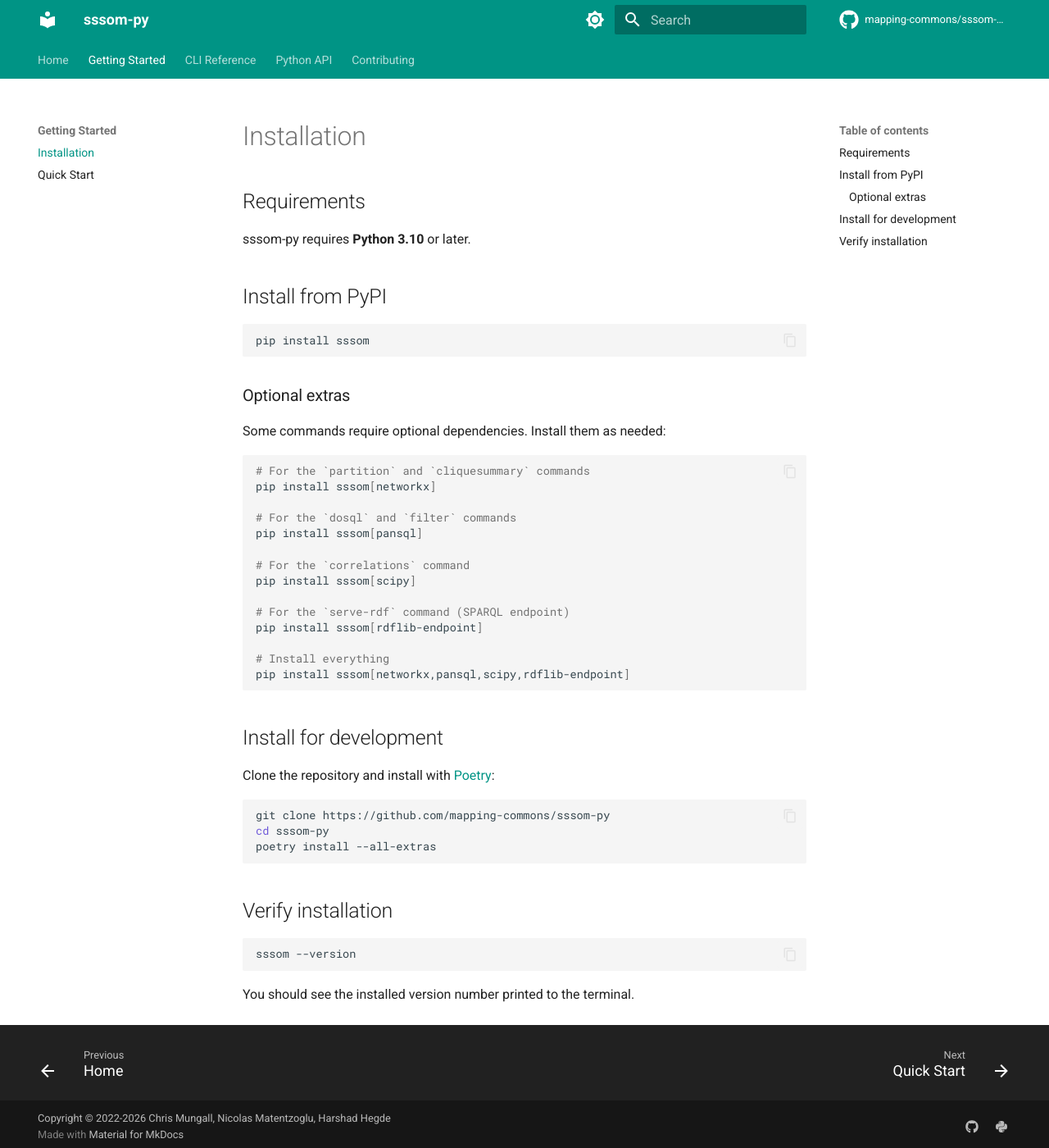
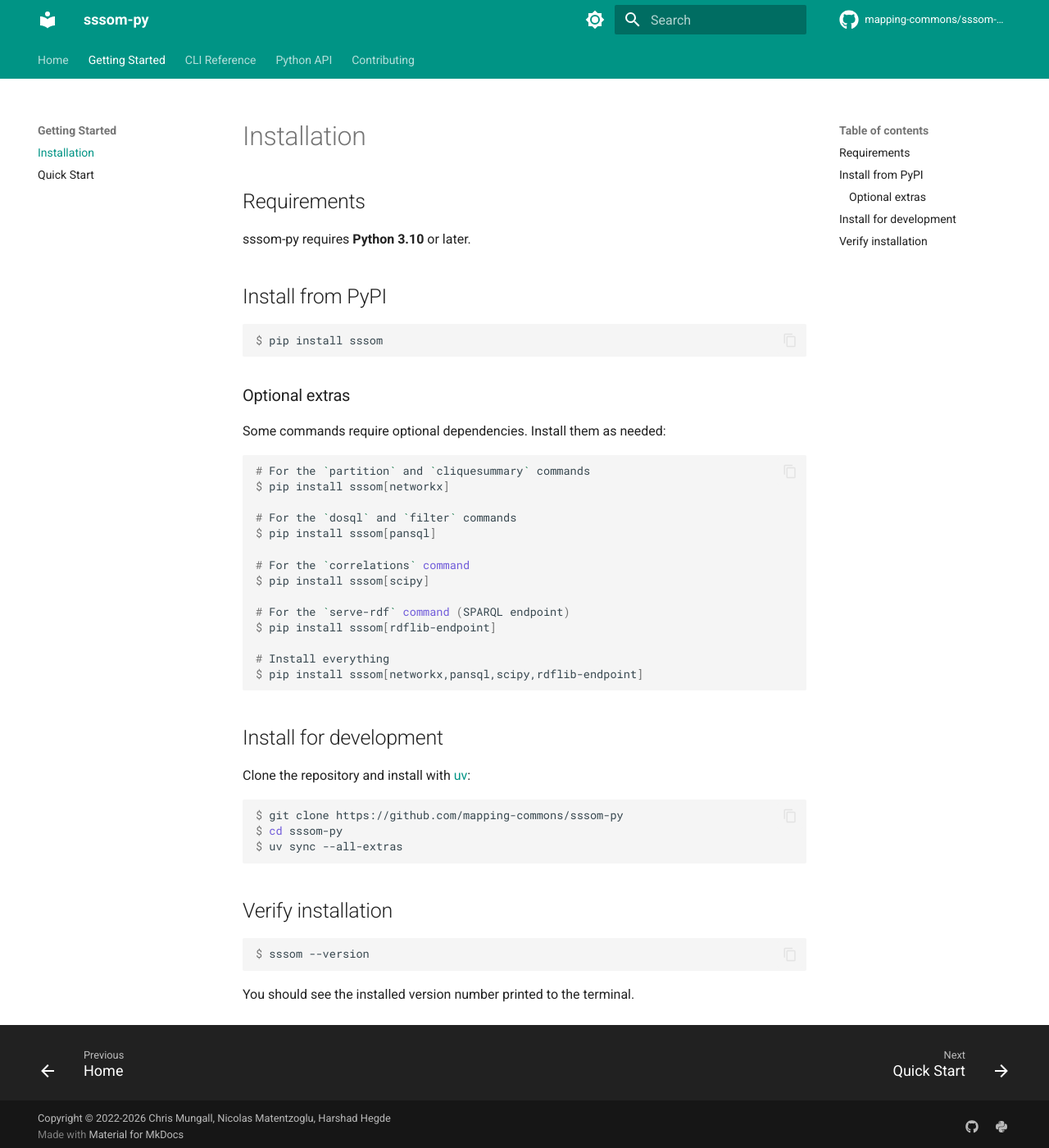
Before and after one commit to mapping-commons/sssom-py, an MkDocs documentation site: the page built from docs/installation.md, in a window 1280 px wide and 1400 px high. Shown: the whole window at 82% size. Built offline with MkDocs 1.6.1 and Material for MkDocs 9.7.7, drawn with Linux system fonts in a browser that asks for light colours; comment, search, counter and statistics services are not loaded.

Commit message:
Replace poetry with uv (#651)

````diff
--- a/docs/installation.md
+++ b/docs/installation.md
@@ -6,45 +6,45 @@ sssom-py requires **Python 3.10** or later.
 
 ## Install from PyPI
 
-```bash
-pip install sssom
+```console
+$ pip install sssom
 ```
 
 ### Optional extras
 
 Some commands require optional dependencies. Install them as needed:
 
-```bash
+```console
 # For the `partition` and `cliquesummary` commands
-pip install sssom[networkx]
+$ pip install sssom[networkx]
 
 # For the `dosql` and `filter` commands
-pip install sssom[pansql]
+$ pip install sssom[pansql]
 
 # For the `correlations` command
-pip install sssom[scipy]
+$ pip install sssom[scipy]
 
 # For the `serve-rdf` command (SPARQL endpoint)
-pip install sssom[rdflib-endpoint]
+$ pip install sssom[rdflib-endpoint]
 
 # Install everything
-pip install sssom[networkx,pansql,scipy,rdflib-endpoint]
+$ pip install sssom[networkx,pansql,scipy,rdflib-endpoint]
 ```
 
 ## Install for development
 
-Clone the repository and install with [Poetry](https://python-poetry.org/):
+Clone the repository and install with [uv](https://docs.astral.sh/uv):
 
-```bash
-git clone https://github.com/mapping-commons/sssom-py
-cd sssom-py
-poetry install --all-extras
+```console
+$ git clone https://github.com/mapping-commons/sssom-py
+$ cd sssom-py
+$ uv sync --all-extras
 ```
 
 ## Verify installation
 
-```bash
-sssom --version
+```console
+$ sssom --version
 ```
 
 You should see the installed version number printed to the terminal.
--- a/pyproject.toml
+++ b/pyproject.toml
@@ -18,7 +18,7 @@ dependencies = [
     "linkml-runtime>=1.10.0",
     "linkml>=1.10.0",
     "packaging>=20.0",
-    "pandas>1.0.3",
+    "pandas>=2.0.0",
     "sssom-schema==1.1.0a3",
     "sparqlwrapper>=2.0.0",
     "validators>=0.20.0",
@@ -68,7 +68,6 @@ target-version = ["py310", "py311", "py312", "py313"]
 
 [[tool.mypy.overrides]]
  module = [
-     'sssom.sssom_datamodel',
      'sssom.cliquesummary'
  ]
  ignore_errors = true
````
Also changed, not shown: docs/contributing.md (+11 -13 lines), 9 other files.
